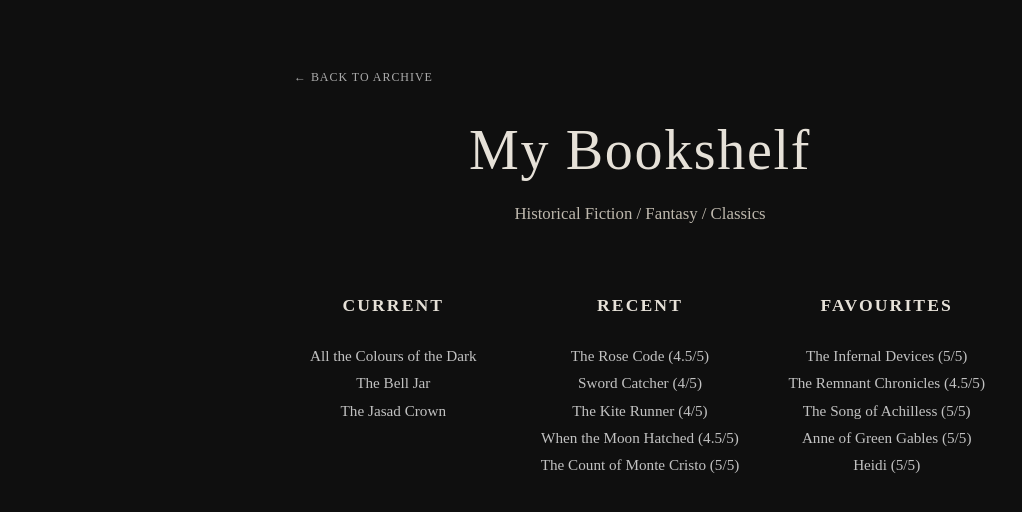
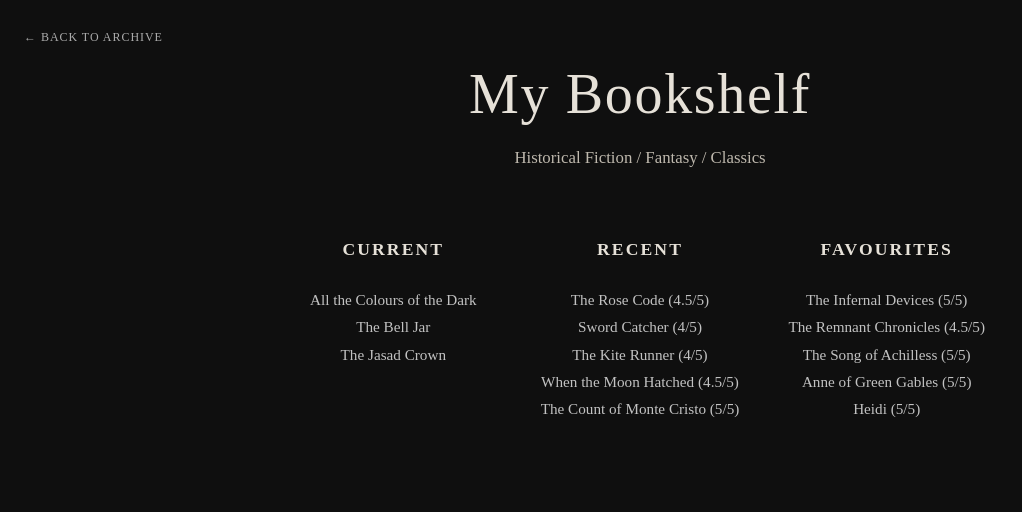
Before and after one commit to enyaf/JADE-2026, a React (Vite) app: page /JADE-2026/bookshelf in a window 1280 px wide. Shown: the top 512 px of the page, without its empty margins (0-1022 px from the left). Built offline with nearby package versions, Linux system fonts and the light colour scheme.

Commit message:
back to archive button

```diff
--- a/src/App.css
+++ b/src/App.css
@@ -183,7 +183,11 @@ body {
 }
 
 .bookshelf-back {
-  margin-bottom: 2rem;
+  position: fixed;
+  top: 1.5rem;
+  left:1.5rem;
+  margin: 0;
+  z-index: 1000;
 }
 
 .back-link {
```
